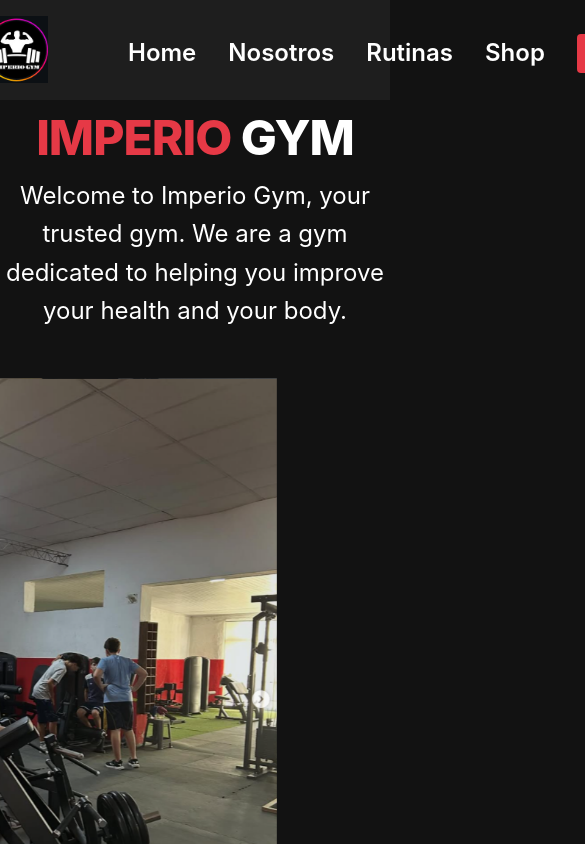
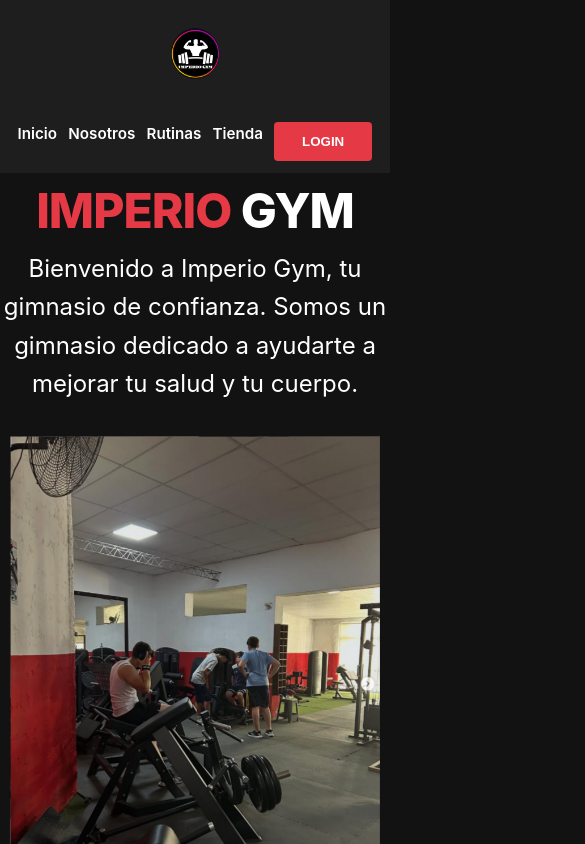
Before and after one commit to MateoBaute/imperio-gym, a React (Vite) app: page / in a window 390 px wide. Shown: the top 844 px of the page, 585 px wide, since content can reach past the window. Built offline with nearby package versions, Linux system fonts and the light colour scheme.

Commit message:
algunos ajustes (CSS)

```diff
--- a/index.html
+++ b/index.html
@@ -4,11 +4,10 @@
     <meta charset="UTF-8" />
     <link rel="icon" type="image/png" href="/src/assets/logo.png" />
     <meta name="viewport" content="width=device-width, initial-scale=1.0" />
-    <title>imprerio-gym</title>
+    <title>imperio-gym - Tu gimnasio de confianza</title>
   </head>
   <body>
     <div id="root"></div>
     <script type="module" src="/src/main.jsx"></script>
   </body>
 </html>
-<!-- Probando cosas -->
--- a/src/App.jsx
+++ b/src/App.jsx
@@ -4,7 +4,7 @@
 import Home from './pages/Home'
 import Nosotros from './pages/Nosotros'
 import Rutinas from './pages/Rutinas'
-import Shop from './pages/Shop'
+import Tienda from './pages/Tienda'
 import ModalLogin from './components/Home/modalLogin' // Importación añadida
 import { useState, useEffect } from 'react'
 
@@ -43,7 +43,7 @@
           <Route path="/" element={<Home isLoggedIn={isLoggedIn} />} />
           <Route path="/nosotros" element={<Nosotros />} />
           <Route path="/rutinas" element={<Rutinas onClose={handleCloseModal} />} />
-          <Route path="/shop" element={<Shop />} />
+          <Route path="/shop" element={<Tienda />} />
         </Routes>
       </main>
     </BrowserRouter>
--- a/src/components/Home/header.jsx
+++ b/src/components/Home/header.jsx
@@ -20,14 +20,14 @@
                     </Link>
                 </div>
                 <ul>
-                    <li><Link to="/">Home</Link></li>
+                    <li><Link to="/">Inicio</Link></li>
                     <li><Link to="/nosotros">Nosotros</Link></li>
                     <li><Link to="/rutinas">Rutinas</Link></li>
-                    <li><Link to="/shop">Shop</Link></li>
+                    <li><Link to="/shop">Tienda</Link></li>
                     {!isLoggedIn ? (
                         <button id='btn-Login' className="btn-primary" onClick={handleLogin}>logIn</button>
                     ) : (
-                        <li onClick={CloseSession} style={{color: 'red'}}>Exit</li>
+                        <li onClick={CloseSession} id='CloseSession' >Salir</li>
                     )}
                 </ul>
             </nav>
--- a/src/components/Shop/modalPorductos.jsx
+++ b/src/components/Shop/modalPorductos.jsx
@@ -6,7 +6,7 @@
     const [size, setSize] = useState('');
     const [color, setColor] = useState('');
 
-    async function guardarProducto() {
+    async function pagarProducto() {
         // if(!isNaN(product.price)) {
         //     alert(`Producto: ${product.name}\nTalle: ${size}\nColor: ${color}\nPrecio: $${product.price}`);
         //     return;
@@ -48,6 +48,10 @@
         }
     }
 
+    async function guardarProducto(){
+        //Guardar datos de la compra en la bbdd
+    };
+
 
     return createPortal(
         <div className="modal-overlay">
@@ -77,7 +81,7 @@
                 </div>
                 <p>{product.description}</p>
                 <p><strong>Precio: ${product.price}</strong></p>
-                <button onClick={guardarProducto} className="btn-primary">Confirmar Compra</button>
+                <button onClick={pagarProducto} className="btn-primary">Confirmar Compra</button>
             </div>
         </div>,
         document.body
--- a/src/components/stylesComponents.css
+++ b/src/components/stylesComponents.css
@@ -1,4 +1,10 @@
 /*Region of styles Header*/
+*,
+*::before,
+*::after {
+    box-sizing: border-box;
+}
+
 header {
     width: 100%;
     height: 100px;
@@ -10,7 +16,7 @@
     justify-content: center;
     align-items: center;
     max-width: 50rem;
-    gap: 5rem;
+    gap: 2rem;
     margin: auto;
 
 }
@@ -36,10 +42,17 @@
     transform: scale(1.03);
 }
 
+#CloseSession{
+    color: var( --primary-red);
+    font-size: 1.4rem;
+    font-weight: 600;
+}
+
 .logo-img {
     max-width: 4rem;
     max-height: 6rem;
-    margin: 1rem 0 1rem 7rem;
+    margin: 1.2rem 0 0.8rem 6rem;
+    border-radius: 100%;
     transition: 0.3s ease;
 }
 
@@ -69,8 +82,10 @@
     background-color: #121212;
     padding: 2rem;
     border-radius: 1rem;
-    width: 30rem;
-    height: 35rem;
+    width: min(30rem, 92vw);
+    max-height: 90vh;
+    height: auto;
+    overflow-y: auto;
 }
 
 .contentLogin {
@@ -160,7 +175,7 @@
     background-color: #121212;
     padding: 2rem;
     border-radius: 1rem;
-    width: 30rem;
+    width: min(30rem, 92vw);
     max-height: 85vh;
     /* IMPORTANTE: No puede ser más alto que el 85% de la pantalla */
     overflow-y: auto;
@@ -265,9 +280,9 @@
 }
 
 .theadRutinas {
-    width: '100%';
-    border-collapse: 'collapse';
-    margin-top: '10px';
+    width: 100%;
+    border-collapse: collapse;
+    margin-top: 10px;
 }
 
 /*Shop region*/
@@ -320,13 +335,13 @@
 
 .modalProds{
     background-color: #111111;
-    width: 25rem;
+    width: min(25rem, 92vw);
     display: flex;
     flex-direction: column;
     max-height: 90vh;
     padding: 2rem;
     z-index: 9999;
-    overflow-y:scroll;
+    overflow-y: auto;
     border-radius: 0.8rem;
 }
 
@@ -389,3 +404,123 @@
     flex-direction: column;
     text-align: center;
 }
+
+/* Responsive */
+@media (max-width: 768px) {
+    header {
+        height: auto;
+        padding: 0.75rem 0;
+    }
+
+    .header-nav {
+        flex-wrap: wrap;
+        gap: 1.25rem;
+        padding: 0 1rem;
+    }
+
+    .header-nav ul {
+        flex-wrap: wrap;
+        justify-content: center;
+        gap: 1rem;
+    }
+
+    .header-nav li {
+        font-size: 1.1rem;
+    }
+
+    #CloseSession{
+        font-size: 1rem;
+    }
+
+    .logo-img {
+        margin: 1rem 0;
+        max-width: 3rem;
+        max-height: 4rem;
+    }
+
+    #ImgGymOne {
+        position: static;
+        right: auto;
+        width: min(80vw, 30rem);
+        margin: 2rem auto;
+        display: block;
+    }
+
+    .modalLogin button {
+        width: 80%;
+    }
+
+    .ShopSection {
+        gap: 1rem;
+    }
+
+    .CardShop {
+        max-width: 92vw;
+        margin: 2rem 0;
+    }
+
+    .CardShop img {
+        max-width: 10rem;
+        margin: 1.2rem 25%;
+    }
+
+    .modalProds {
+        padding: 1.5rem;
+    }
+
+    .close-btn {
+        width: 3.5rem;
+        padding: 0.3rem;
+    }
+
+    .sizeContainer {
+        flex-wrap: wrap;
+        gap: 0.75rem;
+    }
+
+    .size-option,
+    .color-option {
+        width: 6rem;
+        font-size: 0.95rem;
+    }
+
+
+    .modalProds img {
+        max-width: 60%;
+        width: 60%;
+        margin: 1rem 20%;
+        border-radius: 12px;
+    }
+}
+
+@media (max-width: 480px) {
+    .header-nav li {
+        font-size: 0.95rem;
+    }
+
+    .header-nav ul {
+        gap: 0.7rem;
+    }
+
+    .modalLogin {
+        padding: 1.2rem;
+    }
+
+    .contenidoModal {
+        padding: 1.2rem;
+    }
+
+    .modalProds {
+        padding: 1.2rem;
+    }
+
+    .size-option,
+    .color-option {
+        width: 5.2rem;
+        padding: 0.4rem 0.8rem;
+    }
+
+    #ImgGymOne {
+        width: 95vw;
+    }
+}
--- a/src/pages/Home.jsx
+++ b/src/pages/Home.jsx
@@ -4,7 +4,7 @@
     return (
         <div>
             <h1><span>Imperio</span> Gym</h1>
-            <p>Welcome to Imperio Gym, your trusted gym. We are a gym dedicated to helping you improve your health and your body.</p>
+            <p>Bienvenido a Imperio Gym, tu gimnasio de confianza. Somos un gimnasio dedicado a ayudarte a mejorar tu salud y tu cuerpo.</p>
              <img src={imgGym} alt="imagenGym" id="ImgGymOne"/>
         </div>
     )
```
Also changed, not shown: src/components/imgs/Check.jfif (deleted), src/pages/Tienda.jsx (renamed from src/pages/Shop.jsx), 1 other file (tests, documents, lock files or other folders).
